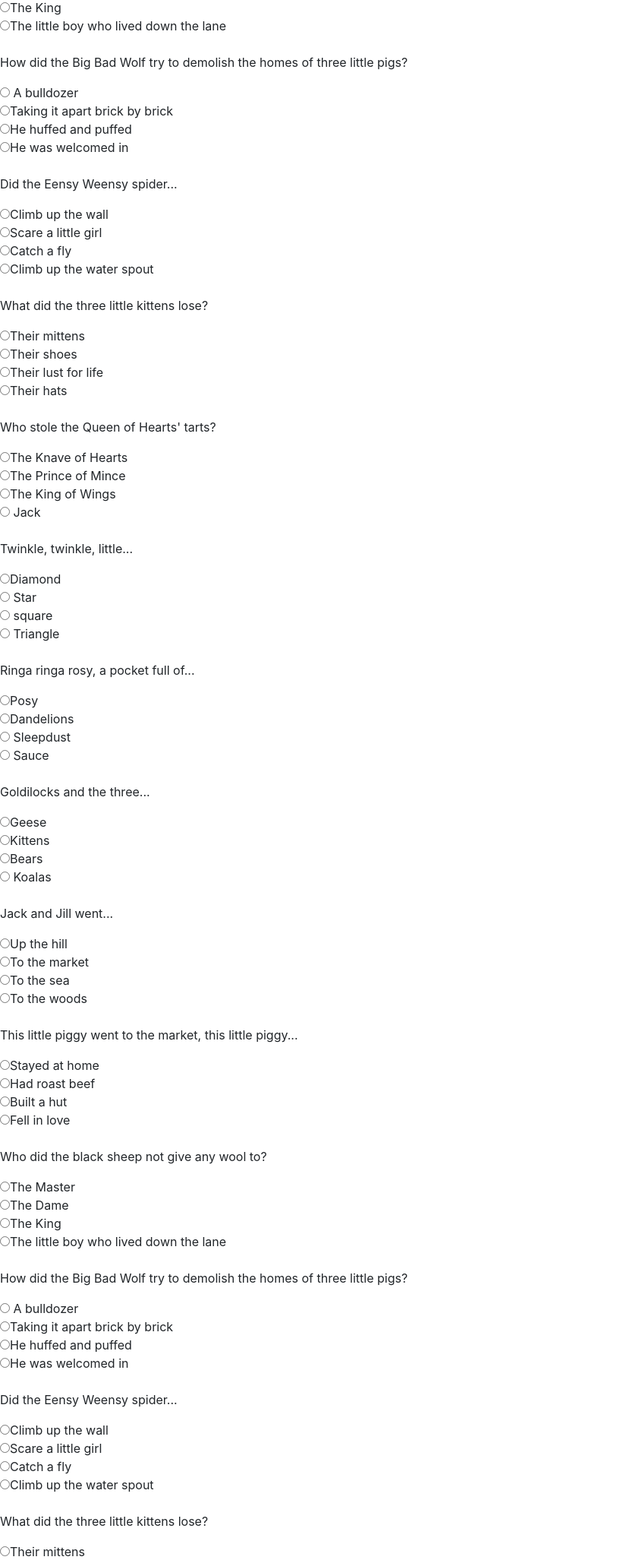
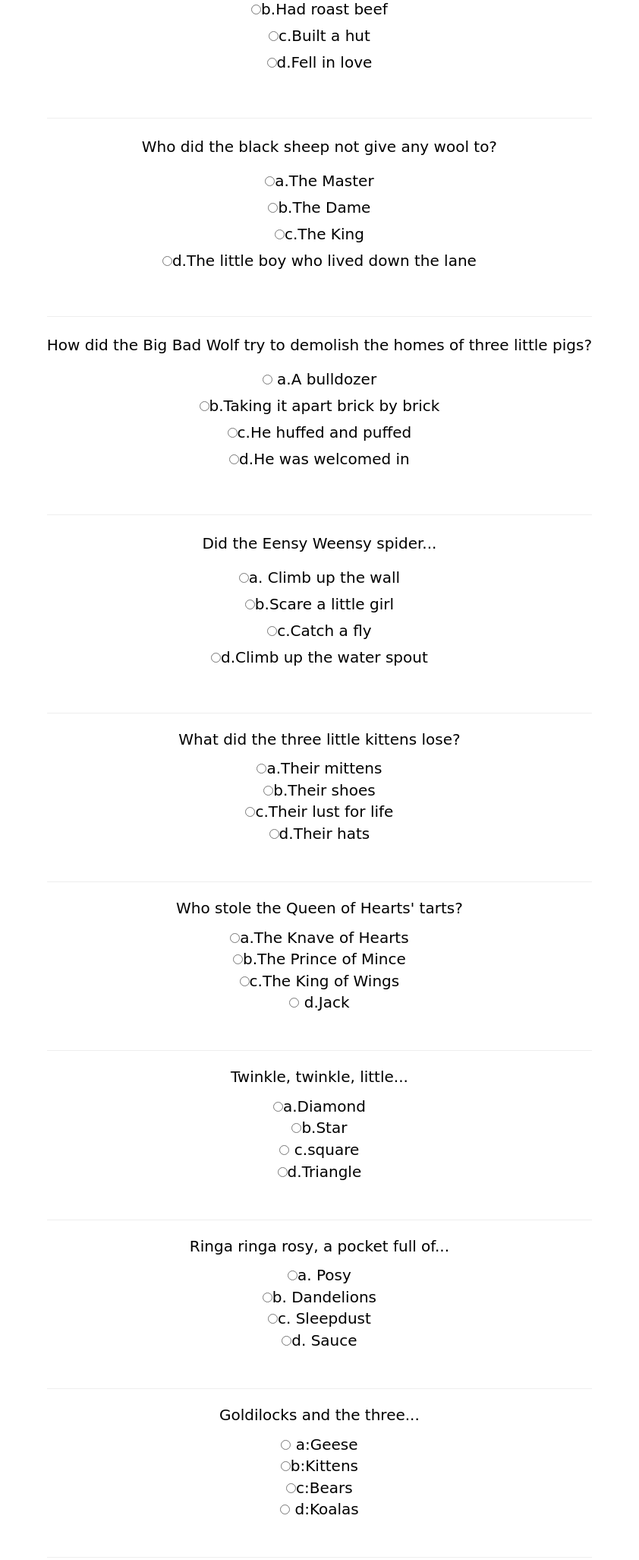
Before and after one commit to azizabrwn/Javascript-Quiz-Form, a plain HTML site: page index.html in a window 1280 px wide. Shown: the part 466-2519 px from the top of the page at 76% size, without its empty margins (0-842 px from the left). Drawn offline with nearby package versions, Linux system fonts and the light colour scheme.

Commit message:
My final version of the JS quiz

```diff
--- a/index.html
+++ b/index.html
@@ -4,143 +4,183 @@
 <meta charset="UTF-8">
 <meta name="viewport" content="width=device-width, initial-scale=1.0">
 <meta http-equiv="X-UA-Compatible" content="ie=edge">
-<link rel="stylesheet" href="https://cdnjs.cloudflare.com/ajax/libs/twitter-bootstrap/4.2.1/css/bootstrap.min.css">
-<link rel="stylesheet" href="https://use.fontawesome.com/releases/v5.7.0/css/all.css">
+<link rel="stylesheet" href="https://cdnjs.cloudflare.com/ajax/libs/twitter-bootstrap/3.3.7/css/bootstrap.min.css">
+<link rel="stylesheet" href="https://cdnjs.cloudflare.com/ajax/libs/font-awesome/4.7.0/css/font-awesome.min.css">
+<link rel="stylesheet" type="text/css" href="quiz.css">
 
-<title>Nursery Rhyme Quiz</title>
+<title> Final Quiz</title>
 </head>
 <body>
-    <h1>Nursery Rhyme Quiz!</h1>
-    <form id="quiz" name="quiz">
-            <p>Jack and Jill went...</p>
-            <input id="radioButton" type="radio" name="question1" value="Up the hill">Up the hill <br>
-            <input id="radioButton" type="radio" name="question1" value="To the market">To the market <br>
-            <input id="radioButton" type="radio" name="question1" value = "To the sea">To the sea <br>
-            <input id="radioButton" type="radio" name="question1" value = "To the woods">To the woods <br> <br>
+    <div class="header">
+        <h1>Nursery Rhyme Quiz!</h1>
+    </div>
 
-            <p>This little piggy went to the market, this little piggy...</p>
-            <input id="radioButton" type="radio" name="question2" value="Stayed at home">Stayed at home<br>
-            <input id="radioButton" type="radio" name="question2" value = "Had roast beef">Had roast beef<br>
-            <input id="radioButton" type="radio" name="question2" value = "Built a hut">Built a hut <br>
-            <input id="radioButton" type="radio" name="question2" value = "Fell in love">Fell in love<br> <br>
+    <div class="body">
+        <form name="quiz" onsubmit="return onSubmit()">
+        <div class="question">
+                <p>Jack and Jill went...</p>
+                <input  type="radio" name="q1" value= "a"> a.Up the hill <br>
+                <input  type="radio" name="q1" value="b">b.To the market <br>
+                <input  type="radio" name="q1" value ="c">c.To the sea <br>
+                <input  type="radio" name="q1" value ="d">d.To the woods <br> <br>
+        </div> <hr>
+        <div class= "question">
+                <p>This little piggy went to the market, this little piggy...</p>
+                <input  type="radio" name="q2" value="a">a.Stayed at home<br>
+                <input  type="radio" name="q2" value = "b">b.Had roast beef<br>
+                <input  type="radio" name="q2" value = "c">c.Built a hut <br>
+                <input  type="radio" name="q2" value = "d">d.Fell in love<br> <br>
+            </div> <hr>
+            <div class = "question">
+                <p>Who did the black sheep not give any wool to?</p>
+                <input  type="radio" name="q3" value = "a">a.The Master<br>
+                <input  type="radio" name="q3" value = "b">b.The Dame <br>
+                <input  type="radio" name="q3" value ="c">c.The King<br>
+                <input  type="radio" name="q3" value ="d">d.The little boy who lived down the lane<br> <br>
+            </div><hr>
+            <div class="question">
+                    <p>How did the Big Bad Wolf try to demolish the homes of three little pigs?</p>
+                    <input  type="radio" name="q4" value = "a"> a.A bulldozer<br>
+                    <input  type="radio" name="q4" value = "b">b.Taking it apart brick by brick<br>
+                    <input  type="radio" name="q4" value = "c">c.He huffed and puffed<br>
+                    <input  type="radio" name="q4" value = "d">d.He was welcomed in<br> <br>
+            </div><hr>
+            <div class="question">
+                    <p>Did the Eensy Weensy spider...</p>
+                    <input  type="radio" name="q5" value ="a">a. Climb up the wall<br>
+                    <input  type="radio" name="q5" value ="b">b.Scare a little girl<br>
+                    <input  type="radio" name="q5" value = "c">c.Catch a fly<br>
+                    <input  type="radio" name="q5" value ="d">d.Climb up the water spout<br> <br>
+            </div><hr>
+            <div>
+                    <p>What did the three little kittens lose?</p>
+                    <input  type="radio" name="q6" value ="a">a.Their mittens<br>
+                    <input  type="radio" name="q6" value ="b">b.Their shoes<br>
+                    <input  type="radio" name="q6" value ="c">c.Their lust for life<br>
+                    <input  type="radio" name="q6" value ="d">d.Their hats<br><br>
+            </div><hr>
+            <div>
+                    <p>Who stole the Queen of Hearts' tarts?</p>
+                    <input  type="radio" name="q7" value ="a">a.The Knave of Hearts<br>
+                    <input  type="radio" name="q7" value =" b">b.The Prince of Mince<br>
+                    <input  type="radio" name="q7" value ="c">c.The King of Wings<br>
+                    <input  type="radio" name="q7" value ="d"> d.Jack<br><br>
 
-            <p>Who did the black sheep not give any wool to?</p>
-            <input id="radioButton" type="radio" name="question3" value = "The Master">The Master<br>
-            <input id="radioButton" type="radio" name="question3" value = "The Dame">The Dame <br>
-            <input id="radioButton" type="radio" name="question3" value ="The King">The King<br>
-            <input id="radioButton" type="radio" name="question3" value ="Fell in love">The little boy who lived down the lane<br> <br>
+            </div><hr>
+            <div>
+                    <p>Twinkle, twinkle, little...</p>
+                    <input  type="radio" name="q8" value = "a">a.Diamond<br>
+                    <input  type="radio" name="q8" value = " b">b.Star<br>
+                    <input  type="radio" name="q8" value = "c"> c.square<br>
+                    <input  type="radio" name="q8" value = "d">d.Triangle<br><br>
 
-            <p>How did the Big Bad Wolf try to demolish the homes of three little pigs?</p>
-            <input id="radioButton" type="radio" name="question4" value = " A bulldozer"> A bulldozer<br>
-            <input id="radioButton" type="radio" name="question4" value = "Taking it apart brick by brick">Taking it apart brick by brick<br>
-            <input id="radioButton" type="radio" name="question4" value = "He huffed and puffed">He huffed and puffed<br>
-            <input id="radioButton" type="radio" name="question4" value = "He was welcomed in">He was welcomed in<br> <br>
+            </div><hr>
+            <div>
+                    <p>Ringa ringa rosy, a pocket full of...</p>
+                    <input  type="radio" name="q9" value = "a">a. Posy<br>
+                    <input  type="radio" name="q9" value = "b">b. Dandelions<br>
+                    <input  type="radio" name="q9" value = "c">c. Sleepdust<br>
+                    <input  type="radio" name="q9" value = "d">d. Sauce<br> <br>
+            </div><hr>
+            <div>
+                    <p>Goldilocks and the three...</p>
+                    <input  type="radio" name="q10" value ="a"> a:Geese<br>
+                    <input  type="radio" name="q10" value ="b">b:Kittens<br>
+                    <input  type="radio" name="q10" value = "c" >c:Bears<br>
+                    <input  type="radio" name="q10" value = " d"> d:Koalas<br> <br>
+            </div><hr>
+            <div class="question">
+                    <p>Jack and Jill went...</p>
+                    <input  type="radio" name="q11" value= "a"> a.Up the hill <br>
+                    <input  type="radio" name="q11" value="b">b.To the market <br>
+                    <input  type="radio" name="q11" value ="c">c.To the sea <br>
+                    <input  type="radio" name="q11" value ="d">d.To the woods <br> <br>
+            </div><hr>
+            <div class= "question">
+                    <p>This little piggy went to the market, this little piggy...</p>
+                    <input  type="radio" name="q12" value="a">a.Stayed at home<br>
+                    <input  type="radio" name="q12" value = "b">b.Had roast beef<br>
+                    <input  type="radio" name="q12" value = "c">c.Built a hut <br>
+                    <input  type="radio" name="q12" value = "d">d.Fell in love<br> <br>
+                </div><hr>
+                <div class = "question">
+                    <p>Who did the black sheep not give any wool to?</p>
+                    <input  type="radio" name="q13" value = "a">a.The Master<br>
+                    <input  type="radio" name="q13" value = "b">b.The Dame <br>
+                    <input  type="radio" name="q13" value ="c">c.The King<br>
+                    <input  type="radio" name="q13" value ="d">d.The little boy who lived down the lane<br> <br>
+                </div><hr>
+                <div class="question">
+                        <p>How did the Big Bad Wolf try to demolish the homes of three little pigs?</p>
+                        <input  type="radio" name="q14" value = "a"> a:A bulldozer<br>
+                        <input  type="radio" name="q14" value = "b">b:Taking it apart brick by brick<br>
+                        <input  type="radio" name="q14" value = "c">c:He huffed and puffed<br>
+                        <input  type="radio" name="q14" value = "d">d:He was welcomed in<br> <br>
+                </div><hr>
+                <div class="question">
+                        <p>Did the Eensy Weensy spider...</p>
+                        <input  type="radio" name="q15" value ="a">a: Climb up the wall<br>
+                        <input  type="radio" name="q15" value ="b">b:Scare a little girl<br>
+                        <input  type="radio" name="q15" value = "c">c:Catch a fly<br>
+                        <input  type="radio" name="q15" value ="d">d:Climb up the water spout<br> <br>
+                </div><hr>
+                <div class="question">
+                        <p>What did the three little kittens lose?</p>
+                        <input  type="radio" name="q16" value ="a">a:Their mittens<br>
+                        <input  type="radio" name="q16" value ="b">b:Their shoes<br>
+                        <input  type="radio" name="q16" value ="c">c:Their lust for life<br>
+                        <input  type="radio" name="q16" value ="d">d:Their hats<br><br>
+                </div><hr>
+                <div class="question">
+                        <p>Who stole the Queen of Hearts' tarts?</p>
+                        <input  type="radio" name="q17" value ="a">a.The Knave of Hearts<br>
+                        <input  type="radio" name="q17" value =" b">b.The Prince of Mince<br>
+                        <input  type="radio" name="q17" value ="c">c.The King of Wings<br>
+                        <input  type="radio" name="q17" value ="d"> d.Jack<br><br>
 
-            <p>Did the Eensy Weensy spider...</p>
-            <input id="radioButton" type="radio" name="question5" value ="Climb up the wall">Climb up the wall<br>
-            <input id="radioButton" type="radio" name="question5" value ="Scare a little girl">Scare a little girl<br>
-            <input id="radioButton" type="radio" name="question5" value = "Catch a fly">Catch a fly<br>
-            <input id="radioButton" type="radio" name="question5" value ="Climb up the water spout">Climb up the water spout<br> <br>
+                </div><hr>
+                <div class="question">
+                        <p>Twinkle, twinkle, little...</p>
+                        <input  type="radio" name="q18" value = "a">a.Diamond<br>
+                        <input  type="radio" name="q18" value = " b">b.Star<br>
+                        <input  type="radio" name="q18" value = "c">c.square<br>
+                        <input  type="radio" name="q18" value = "d">d.Triangle<br><br>
 
-            <p>What did the three little kittens lose?</p>
-            <input id="radioButton" type="radio" name="question6" value ="Their mittens">Their mittens<br>
-            <input id="radioButton" type="radio" name="question6" value ="Their shoes">Their shoes<br>
-            <input id="radioButton" type="radio" name="question6" value ="Their lust for life">Their lust for life<br>
-            <input id="radioButton" type="radio" name="question6" value ="Their hats">Their hats<br><br>
+                </div><hr>
+                <div class="question">
+                        <p>Ringa ringa rosy, a pocket full of...</p>
+                        <input  type="radio" name="q19" value = "a">a. Posy<br>
+                        <input  type="radio" name="q19" value = "b">b. Dandelions<br>
+                        <input  type="radio" name="q19" value = "c">c. Sleepdust<br>
+                        <input  type="radio" name="q19" value = "d">d. Sauce<br> <br>
+                </div><hr>
+                <div class="question">
+                        <p>Goldilocks and the three...</p>
+                        <input  type="radio" name="q20" value ="a"> a.Geese<br>
+                        <input  type="radio" name="q20" value ="b">b.Kittens<br>
+                        <input  type="radio" name="q20" value = "c" >c.Bears<br>
+                        <input  type="radio" name="q20" value = " d"> d.Koalas<br> <br>
+                </div><hr>
+            </div>
 
-            <p>Who stole the Queen of Hearts' tarts?</p>
-            <input id="radioButton" type="radio" name="question7" value ="The Knave of Hearts">The Knave of Hearts<br>
-            <input id="radioButton" type="radio" name="question7" value ="The Prince of Mince">The Prince of Mince<br>
-            <input id="radioButton" type="radio" name="question7" value ="The King of Wings">The King of Wings<br>
-            <input id="radioButton" type="radio" name="question7" value ="Jack"> Jack<br><br>
 
-            <p>Twinkle, twinkle, little...</p>
-            <input id="radioButton" type="radio" name="question8" value = "Diamond">Diamond<br>
-            <input id="radioButton" type="radio" name="question8" value = " Star">  Star<br>
-            <input id="radioButton" type="radio" name="question8" value = "square"> square<br>
-            <input id="radioButton" type="radio" name="question8" value = "Triangle"> Triangle<br><br>
-
-            <p>Ringa ringa rosy, a pocket full of...</p>
-            <input id="radioButton" type="radio" name="question9" value ="posy">Posy<br>
-            <input id="radioButton" type="radio" name="question9" value = "dandelions">Dandelions<br>
-            <input id="radioButton" type="radio" name="question9" value = "Sleepdust"> Sleepdust<br>
-            <input id="radioButton" type="radio" name="question9" value = "Sauce"> Sauce<br> <br>
-
-            <p>Goldilocks and the three...</p>
-            <input id="radioButton" type="radio" name="question10" value ="Geese">Geese<br>
-            <input id="radioButton" type="radio" name="question10" value ="Kittens">Kittens<br>
-            <input id="radioButton" type="radio" name="question10" value = "Bears" >Bears<br>
-            <input id="radioButton" type="radio" name="question10" value = " Koalas"> Koalas<br> <br>
-
-            <p>Jack and Jill went...</p>
-            <input id="radioButton" type="radio" name="question11" value="Up the hill">Up the hill <br>
-            <input id="radioButton" type="radio" name="question11" value="To the market">To the market <br>
-            <input id="radioButton" type="radio" name="question11" value = "To the sea">To the sea <br>
-            <input id="radioButton" type="radio" name="question11" value = "To the woods">To the woods <br> <br>
-
-            <p>This little piggy went to the market, this little piggy...</p>
-            <input id="radioButton" type="radio" name="question12" value="Stayed at home">Stayed at home<br>
-            <input id="radioButton" type="radio" name="question12" value = "Had roast beef">Had roast beef<br>
-            <input id="radioButton" type="radio" name="question12" value = "Built a hut">Built a hut <br>
-            <input id="radioButton" type="radio" name="question12" value = "Fell in love">Fell in love<br> <br>
-
-            <p>Who did the black sheep not give any wool to?</p>
-            <input id="radioButton" type="radio" name="question13" value = "The Master">The Master<br>
-            <input id="radioButton" type="radio" name="question13" value = "The Dame">The Dame <br>
-            <input id="radioButton" type="radio" name="question13" value ="The King">The King<br>
-            <input id="radioButton" type="radio" name="question13" value ="Fell in love">The little boy who lived down the lane<br> <br>
-
-            <p>How did the Big Bad Wolf try to demolish the homes of three little pigs?</p>
-            <input id="radioButton" type="radio" name="question14" value = " A bulldozer"> A bulldozer<br>
-            <input id="radioButton" type="radio" name="question14" value = "Taking it apart brick by brick">Taking it apart brick by brick<br>
-            <input id="radioButton" type="radio" name="question14" value = "He huffed and puffed">He huffed and puffed<br>
-            <input id="radioButton" type="radio" name="question14" value = "He was welcomed in">He was welcomed in<br> <br>
-
-            <p>Did the Eensy Weensy spider...</p>
-            <input id="radioButton" type="radio" name="question15" value ="Climb up the wall">Climb up the wall<br>
-            <input id="radioButton" type="radio" name="question15" value ="Scare a little girl">Scare a little girl<br>
-            <input id="radioButton" type="radio" name="question15" value = "Catch a fly">Catch a fly<br>
-            <input id="radioButton" type="radio" name="question15" value ="Climb up the water spout">Climb up the water spout<br> <br>
-
-            <p>What did the three little kittens lose?</p>
-            <input id="radioButton" type="radio" name="question16" value ="Their mittens">Their mittens<br>
-            <input id="radioButton" type="radio" name="question16" value ="Their shoes">Their shoes<br>
-            <input id="radioButton" type="radio" name="question16" value ="Their lust for life">Their lust for life<br>
-            <input id="radioButton" type="radio" name="question16" value ="Their hats">Their hats<br><br>
-
-            <p>Who stole the Queen of Hearts' tarts?</p>
-            <input id="radioButton" type="radio" name="question17" value ="The Knave of Hearts">The Knave of Hearts<br>
-            <input id="radioButton" type="radio" name="question17" value ="The Prince of Mince">The Prince of Mince<br>
-            <input id="radioButton" type="radio" name="question17" value ="The King of Wings">The King of Wings<br>
-            <input id="radioButton" type="radio" name="question17" value ="Jack"> Jack<br><br>
-
-            <p>Twinkle, twinkle, little...</p>
-            <input id="radioButton" type="radio" name="question18" value = "Diamond">Diamond<br>
-            <input id="radioButton" type="radio" name="question18" value = " Star">  Star<br>
-            <input id="radioButton" type="radio" name="question18" value = "square"> square<br>
-            <input id="radioButton" type="radio" name="question18" value = "Triangle"> Triangle<br><br>
-
-            <p>Ringa ringa rosy, a pocket full of...</p>
-            <input id="radioButton" type="radio" name="question19" value ="posy">Posy<br>
-            <input id="radioButton" type="radio" name="question19" value = "dandelions">Dandelions<br>
-            <input id="radioButton" type="radio" name="question19" value = "Sleepdust"> Sleepdust<br>
-            <input id="radioButton" type="radio" name="question19" value = "Sauce"> Sauce<br> <br>
-
-            <p>Goldilocks and the three...</p>
-            <input id="radioButton" type="radio" name="question20" value ="Geese">Geese<br>
-            <input id="radioButton" type="radio" name="question20" value ="Kittens">Kittens<br>
-            <input id="radioButton" type="radio" name="question20" value = "Bears" >Bears<br>
-            <input id="radioButton" type="radio" name="question20" value = " Koalas"> Koalas<br><br>
+            <button type="submit">Submit Test</button>
+            <div id= "results">
+                    <h2>You scored: Not yet attempted</h2>
+                </div>
+        </form>
+        </div>
+    </div>
 
 
 
-    </form>
-    <input id = "button" type = "button" value= "complete" onclick = "check();">
 
-    <script src="quiz2.js"></script>
 
-<script src="https://cdnjs.cloudflare.com/ajax/libs/jquery/3.3.1/jquery.slim.min.js"></script>
-<script src="https://cdnjs.cloudflare.com/ajax/libs/popper.js/1.14.7/umd/popper.min.js"></script>
-<script src="https://cdnjs.cloudflare.com/ajax/libs/twitter-bootstrap/4.2.1/js/bootstrap.min.js"></script>
+
+
+
+<script src="quiz.js"></script>
+<script src="https://cdnjs.cloudflare.com/ajax/libs/jquery/3.3.1/jquery.min.js"></script>
+<script src="https://cdnjs.cloudflare.com/ajax/libs/twitter-bootstrap/3.3.7/js/bootstrap.min.js"></script>
 </body>
 </html>
--- /dev/null
+++ b/quiz.css
@@ -0,0 +1,19 @@
+body{
+    float: right;
+    display: block;
+    color: black;
+    text-align: center;
+    padding-right: 500px;
+    text-decoration: none;
+    font-size: 20px;
+    font-family: cursive;
+}
+
+h1{
+    background-color:rosybrown;
+    padding: 20px 0 20px 0;
+    margin: 20px 0 20px 0;
+}
+.question{
+    line-height:35px;
+}
--- /dev/null
+++ b/quiz.js
@@ -0,0 +1,44 @@
+function onSubmit(){
+
+    let score = 0;
+    let numOfQuestions = 20;
+    let ansArr = [ 'a', 'a', 'c', 'c', 'd', 'a', 'a', 'b', 'a', 'c','a', 'a', 'c', 'c', 'd', 'a', 'a', 'b', 'a', 'c'];
+
+
+    let q1 = document.forms["quiz"]["q1"].value;
+    let q2 = document.forms["quiz"]["q2"].value;
+    let q3 = document.forms["quiz"]["q3"].value;
+    let q4 = document.forms["quiz"]["q4"].value;
+    let q5 = document.forms["quiz"]["q5"].value;
+    let q6 = document.forms["quiz"]["q6"].value;
+    let q7 = document.forms["quiz"]["q7"].value;
+    let q8 = document.forms["quiz"]["q8"].value;
+    let q9 = document.forms["quiz"]["q9"].value;
+    let q10 = document.forms["quiz"]["q10"].value;
+    let q11 = document.forms["quiz"]["q11"].value;
+    let q12 = document.forms["quiz"]["q12"].value;
+    let q13 = document.forms["quiz"]["q13"].value;
+    let q14 = document.forms["quiz"]["q14"].value;
+    let q15 = document.forms["quiz"]["q15"].value;
+    let q16 = document.forms["quiz"]["q16"].value;
+    let q17 = document.forms["quiz"]["q17"].value;
+    let q18 = document.forms["quiz"]["q18"].value;
+    let q19 = document.forms["quiz"]["q19"].value;
+    let q20 = document.forms["quiz"]["q20"].value;
+
+
+    for (var i = 1; i <= numOfQuestions; i++){
+        if(eval('q' + i) == ' ') {
+            alert("You missed question number" + i);
+        }
+    }
+        for (var i = 1; i <= numOfQuestions; i++){
+            if (eval('q' + i ) == ansArr[i - 1]) {
+                score++;
+            }
+        }
+        let results = document.getElementById('results');
+        results.innerHTML= "<h2>You Scored " + score + " points out of " + numOfQuestions + "</h2>";
+        alert (" You scored " + score + " out of " + numOfQuestions);
+        return false;
+    };
--- a/quiz2.js
+++ /dev/null
@@ -1,96 +0,0 @@
-
-
-let questions = [
-    {
-        question: "Jack and Jill went...",
-        answer: "Up the hill"
-
-    },
-    {
-        question: "This little piggy went to the market, this little piggy...",
-        answer: "Stayed at home"
-    },
-    {
-        question: "Who did the black sheep not give any wool to?",
-        answer: "The King"
-    },
-    {
-        question:">How did the Big Bad Wolf try to demolish the homes of three little pigs?",
-        answer: "He huffed and puffed"
-    },
-    {
-        question:"Did the Eensy Weensy spider...",
-        answer: "Climb up the water spout"
-    },
-    {
-        question:"What did the three little kittens lose",
-        answer: "Their mittens"
-    },
-    {
-        question:"Who stole the Queen of Hearts' tarts?",
-        answer: "The Knave of Hearts"
-    },
-    {
-        question:"Twinkle, twinkle, little...",
-        answer: "Star"
-    },
-    {
-        question:"Ringa ringa rosy, a pocket full of...",
-        answer: "posy"
-    },
-    {
-        question:"Goldilocks and the three...",
-        answer: "Bears"
-    },
-    {
-        question: "Jack and Jill went...",
-        answer: "Up the hill"
-
-    },
-    {
-        question: "This little piggy went to the market, this little piggy...",
-        answer: "Stayed at home"
-    },
-    {
-        question: "Who did the black sheep not give any wool to?",
-        answer: "The King"
-    },
-    {
-        question:">How did the Big Bad Wolf try to demolish the homes of three little pigs?",
-        answer: "He huffed and puffed"
-    },
-    {
-        question:"Did the Eensy Weensy spider...",
-        answer: "Climb up the water spout"
-    },
-    {
-        question:"What did the three little kittens lose",
-        answer: "Their mittens"
-    },
-    {
-        question:"Who stole the Queen of Hearts' tarts?",
-        answer: "The Knave of Hearts"
-    },
-    {
-        question:"Twinkle, twinkle, little...",
-        answer: "Star"
-    },
-    {
-        question:"Ringa ringa rosy, a pocket full of...",
-        answer: "posy"
-    },
-    {
-        question:"Goldilocks and the three...",
-        answer: "Bears"
-    },
-
-]
-function check(){
-for (i = 0; i < questions.length; i++){
-    if (questions[i].answer = true){
-        i++
-        alert("You got " +i + " correct!")
-
-    }
-}
-}
```
